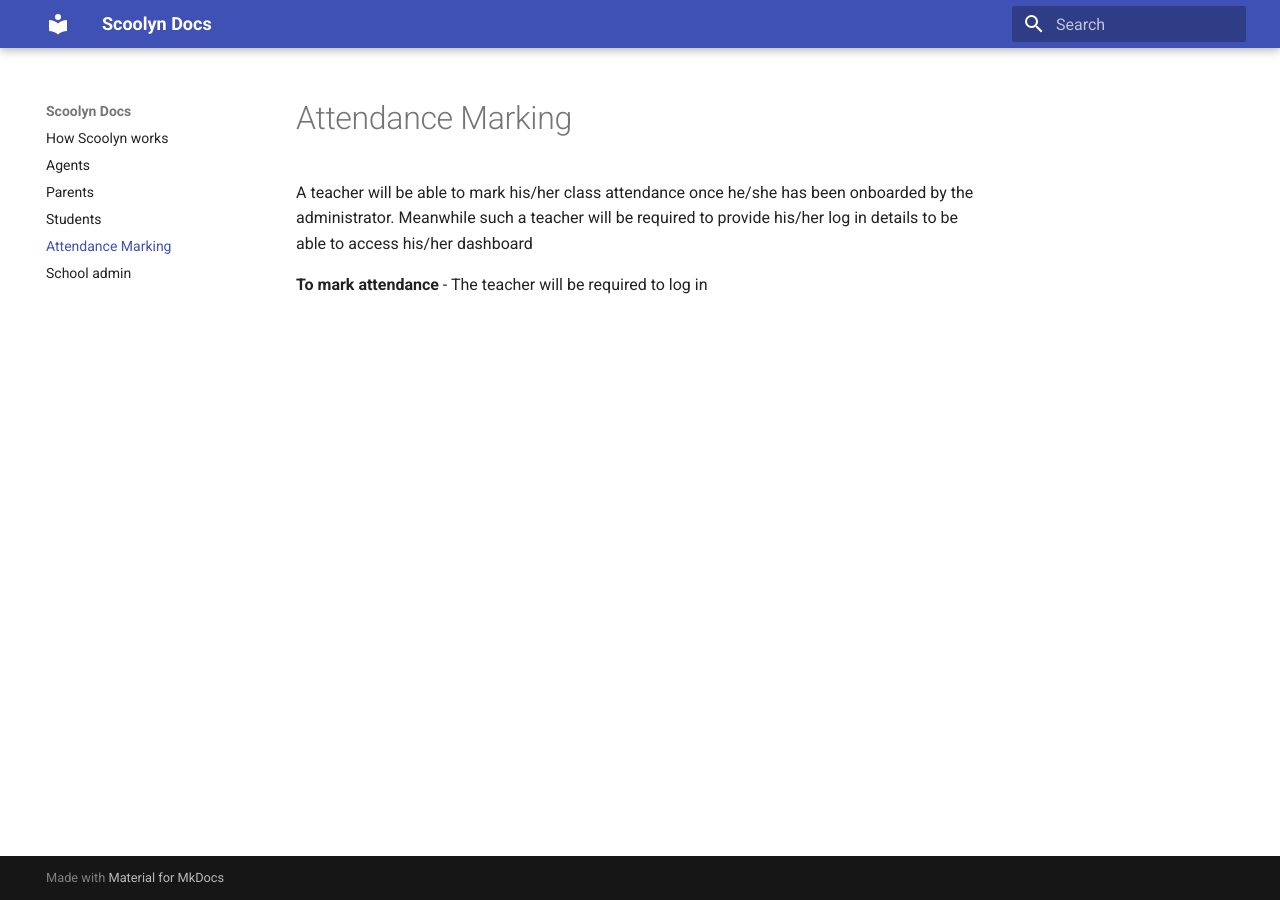
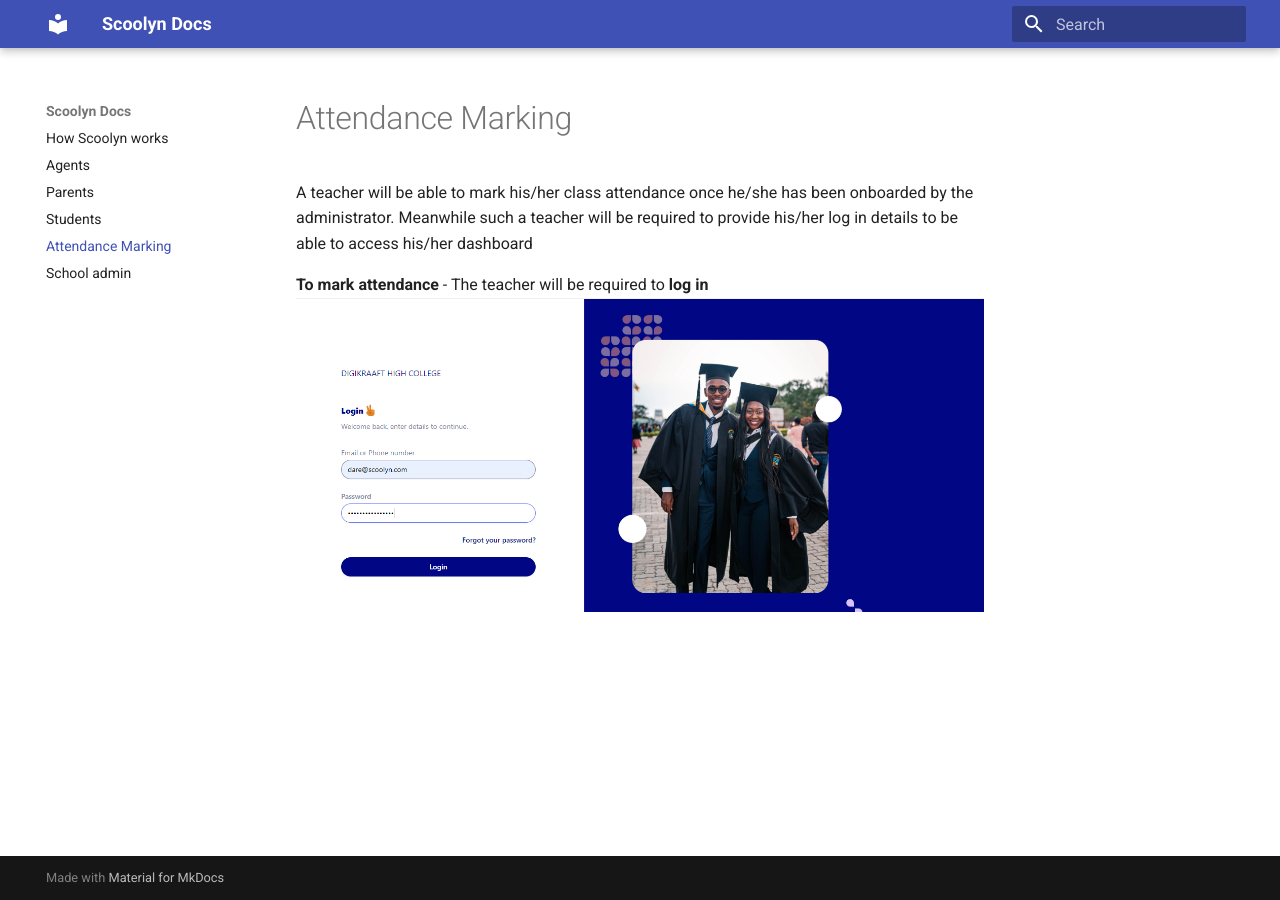
Before and after one commit to digikraaft/docs.scoolyn.com, an MkDocs documentation site: the page built from docs/Teachers.md, in a window 1280 px wide. Built offline with MkDocs 1.6.1 and Material for MkDocs 9.7.7, drawn with Linux system fonts in a browser that asks for light colours; part of the change alters nothing that is shown.

```diff
--- a/docs/Teachers.md
+++ b/docs/Teachers.md
@@ -3,4 +3,5 @@
 A teacher will be able to mark his/her class attendance once he/she has been onboarded by the administrator. Meanwhile such a teacher will be required to provide his/her log in details to be able to access his/her dashboard
 
 **To mark attendance**
-- The teacher will be required to log in
+- The teacher will be required to **log in**
+![has two graduate pictures](https://github.com/digikraaft/docs.scoolyn.com/blob/emma/teacher%20log%20in.png)
```
